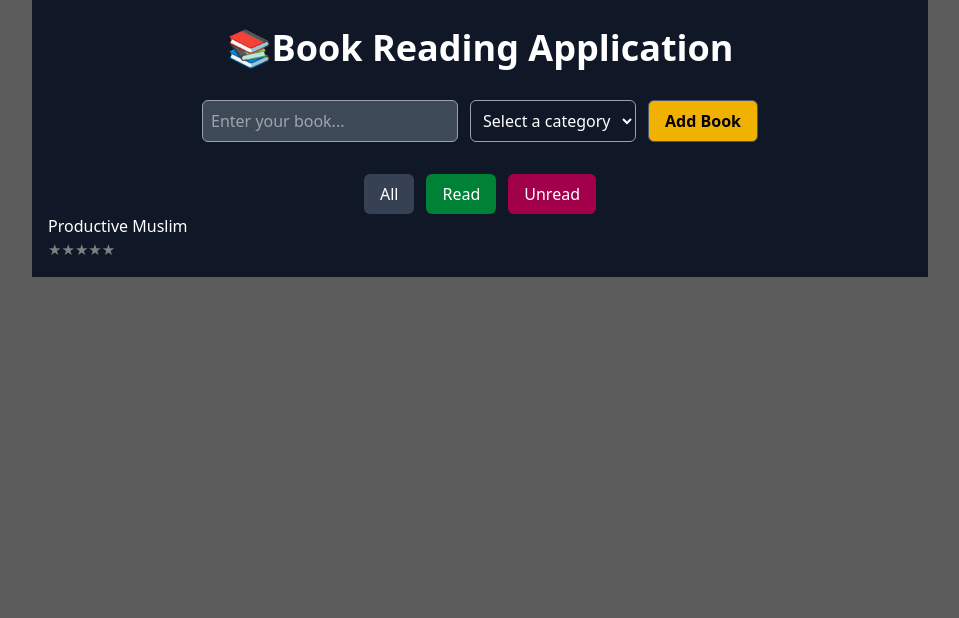
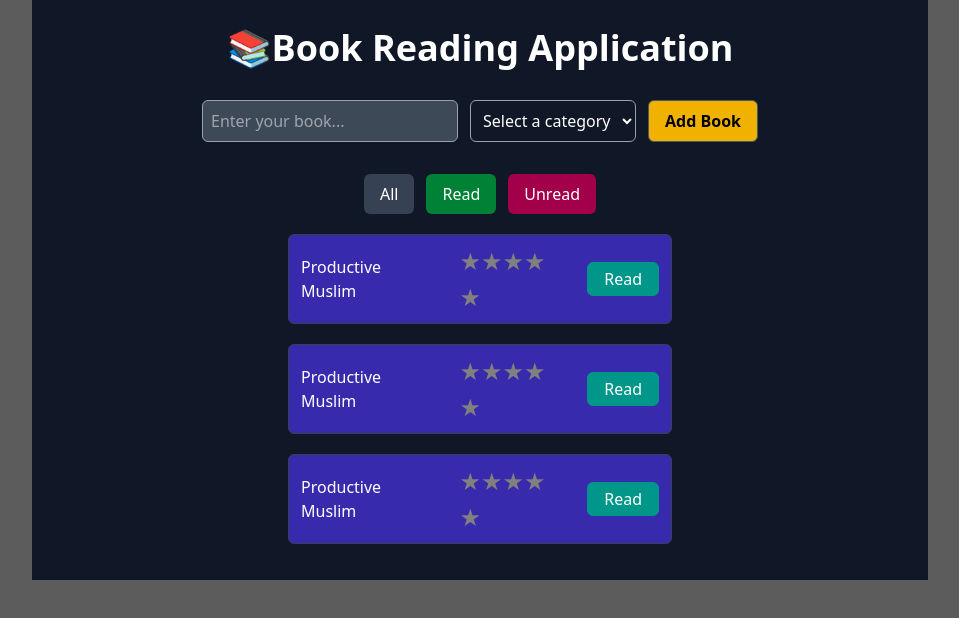
Before and after one commit to SiddiqueAhmed1/book-reader-application, a React (Vite) app: page / in a window 1280 px wide. Shown: the top 618 px of the page, without its empty margins (160-1119 px from the left). Built offline with nearby package versions, Linux system fonts and the light colour scheme.

Commit message:
working on stars

```diff
--- a/package.json
+++ b/package.json
@@ -11,6 +11,7 @@
   },
   "dependencies": {
     "@tailwindcss/vite": "^4.1.17",
+    "prop-types": "^15.8.1",
     "react": "^19.2.0",
     "react-dom": "^19.2.0",
     "react-stars": "^2.2.5",
--- a/src/BookItem.jsx
+++ b/src/BookItem.jsx
@@ -1,14 +1,31 @@
 import ReactStars from "react-stars";
 
 const BookItem = () => {
-  const handleChangeStars = (newRating) => {
-    console.log(newRating);
-  };
   return (
     <>
-      <div className="bookList">
+      <div className="bookList flex justify-center my-5 border border-gray-700 rounded-md bg-indigo-800 w-96 mx-auto p-2 items-center gap-6 px-3">
         <h1>Productive Muslim</h1>
-        <ReactStars count={5} onChange={handleChangeStars} />
+
+        <ReactStars count={5} size={24} />
+        <button className="bg-teal-600 py-1 cursor-pointer px-4 border border-teal-600 rounded-md">
+          Read
+        </button>
+      </div>
+      <div className="bookList flex justify-center my-5 border border-gray-700 rounded-md bg-indigo-800 w-96 mx-auto p-2 items-center gap-6 px-3">
+        <h1>Productive Muslim</h1>
+
+        <ReactStars count={5} size={24} />
+        <button className="bg-teal-600 py-1 cursor-pointer px-4 border border-teal-600 rounded-md">
+          Read
+        </button>
+      </div>
+      <div className="bookList flex justify-center my-5 border border-gray-700 rounded-md bg-indigo-800 w-96 mx-auto p-2 items-center gap-6 px-3">
+        <h1>Productive Muslim</h1>
+
+        <ReactStars count={5} size={24} />
+        <button className="bg-teal-600 py-1 cursor-pointer px-4 border border-teal-600 rounded-md">
+          Read
+        </button>
       </div>
     </>
   );
--- a/src/Button.jsx
+++ /dev/null
@@ -1,21 +0,0 @@
-const Button = ({ title, bg, color, type }) => {
-  const handleFilter = () => {
-    console.log("this is filter");
-  };
-
-  return (
-    <>
-      <div>
-        <button
-          onClick={handleFilter}
-          type={type}
-          className={`${bg} py-2 px-4 rounded-md ${color} font-semibold cursor-pointer`}
-        >
-          {title}
-        </button>
-      </div>
-    </>
-  );
-};
-
-export default Button;
```
Also changed, not shown: src/BookList.jsx (line endings or trailing spaces), 1 other file (tests, documents, lock files or other folders).
